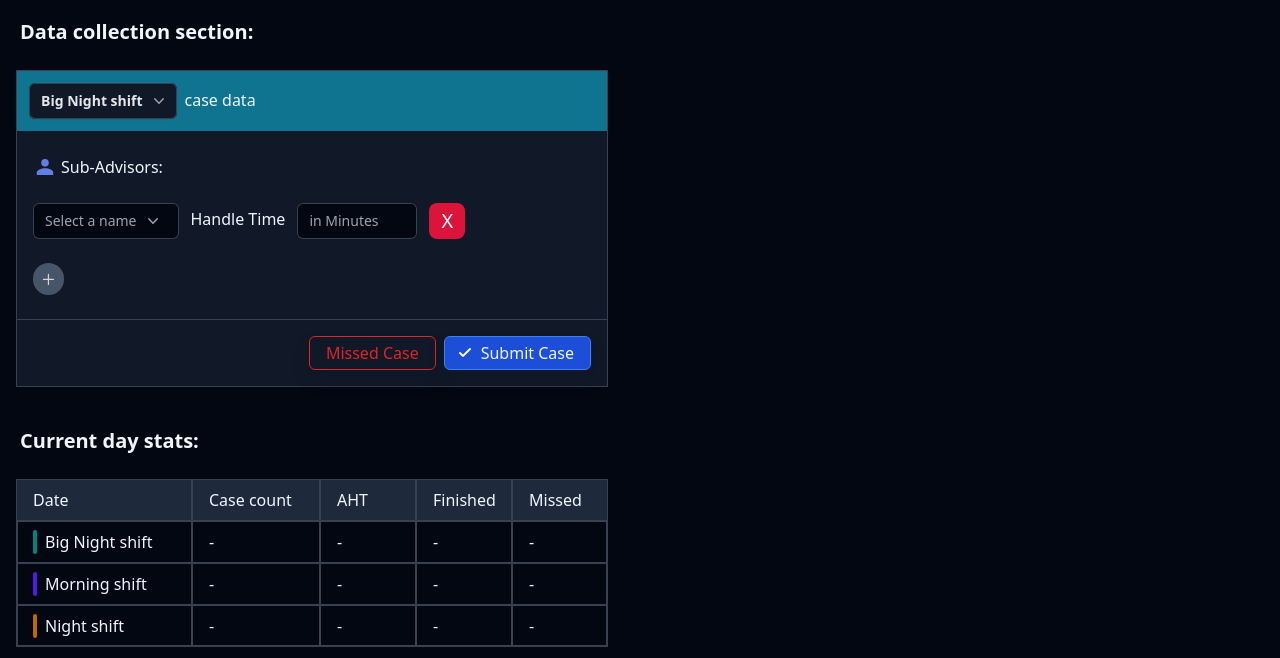
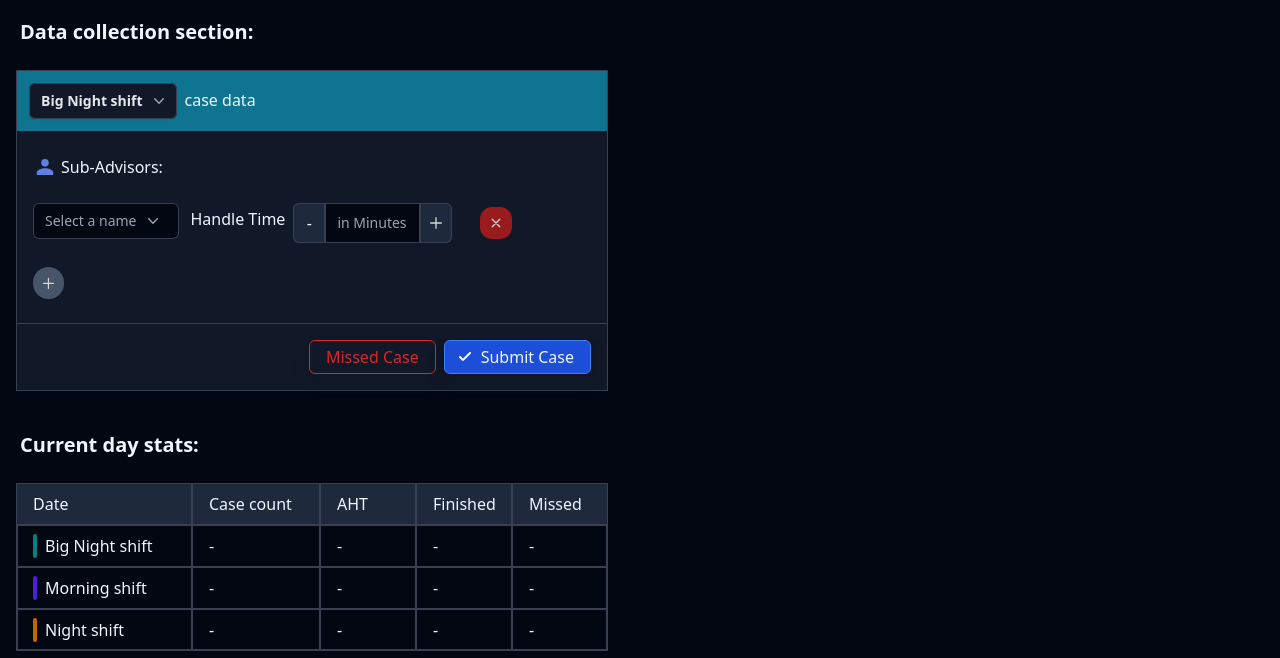
Before and after one commit to Houssam-Chakir/SAT, a website built with Parcel: page index.html in a window 1280 px wide. Shown: the part 142-800 px from the top of the page. Built offline with nearby package versions, Linux system fonts and the light colour scheme.

Commit message:
added plus and minus button for adding values to HT input + styling

```diff
--- a/app.js
+++ b/app.js
@@ -43,7 +43,7 @@ subAdvisorsSection.addEventListener("click", (e) => {
 
   // Function to handle deleting a sub-advisor
   const deleteSubAdvisor = (target) => {
-    if (target.classList.contains("Sub-advisor__delete-btn")) {
+    if (target.classList.contains("Sub-advisor__delete-btn") || target.closest(".Sub-advisor__delete-btn")) {
       const subAdvisorElement = target.closest(".Sub-advisor");
       subAdvisorElement.remove();
     }
--- a/src/subAdvisors.js
+++ b/src/subAdvisors.js
@@ -10,7 +10,7 @@ class SubAdvisors {
   formGenerator(sa) {
     const markup = `
       <!-- SUB ADVISOR STAT -->
-      <div class="Sub-advisor flex gap-3 ">
+      <div class="Sub-advisor flex gap-3">
         <div class="relative inline-block text-left">
           <!-- SUB ADVISORS DROPDOWN BUTTON -->
           <div class="drop-down__btn">
@@ -40,13 +40,20 @@ class SubAdvisors {
 
         </div>
         <!-- HT -->
-        <div class="flex gap-3">
-          <div class="pt-1">Handle Time</div>
-          <input id="AHT" type="number" class="inline-flex w-full justify-center gap-x-1.5 rounded-md bg-gray-950 px-3 py-2  text-sm font-medium text-white shadow-sm ring-1 ring-inset ring-gray-700 hover:ring-2 hover:ring-slate-200" placeholder="in Minutes" style="width: 120px;">
+        <div class="flex">
+          <label for='AHT' class="pt-1 pe-2">Handle Time</label>
+          <button type="button" onclick="this.parentNode.querySelector('[type=number]').stepDown();" class='bg-slate-800 hover:bg-slate-500 w-8 p-2 rounded-s-md ring-1 ring-inset ring-gray-700'>
+            -
+          </button>
+          <input id="AHT" type="number" step="0.5" min="0.5" max="10" class="inline-flex w-full justify-center gap-x-1.5 bg-gray-950 px-3 py-2  text-sm font-medium text-white shadow-sm ring-1 ring-inset ring-gray-700 hover:ring-2 hover:ring-slate-200" placeholder="in Minutes" style="width: 95px;">
+          <button type="button" onclick="this.parentNode.querySelector('[type=number]').stepUp();" class='bg-slate-800 hover:bg-slate-500 w-8 p-2 rounded-e-md ring-1 ring-inset ring-gray-700'>
+            <svg viewBox="0 0 24 24" fill="none" xmlns="http://www.w3.org/2000/svg"><g id="SVGRepo_bgCarrier" stroke-width="0"></g><g id="SVGRepo_tracerCarrier" stroke-linecap="round" stroke-linejoin="round"></g><g id="SVGRepo_iconCarrier"> <path d="M4 12H20M12 4V20" stroke="#d4d4d4" stroke-width="2" stroke-linecap="round" stroke-linejoin="round"></path> </g></svg>
+
+          </button>
         </div>
         <!-- Delete BUTTON -->
-        <button class='Sub-advisor__delete-btn flex deleteBtn text-xl rounded-lg px-3 p-1 text-red-600'>
-          X
+        <button class='Sub-advisor__delete-btn bg-red-800 hover:bg-red-500 w-8 h-8 p-2 rounded-xl mt-[4px] ms-4'>
+          <svg class='rotate-45' viewBox="0 0 24 24" fill="none" xmlns="http://www.w3.org/2000/svg"><g id="SVGRepo_bgCarrier" stroke-width="0"></g><g id="SVGRepo_tracerCarrier" stroke-linecap="round" stroke-linejoin="round"></g><g id="SVGRepo_iconCarrier"> <path d="M4 12H20M12 4V20" stroke="#d4d4d4" stroke-width="2" stroke-linecap="round" stroke-linejoin="round"></path> </g></svg>
         </button>
       </div>
     `;
--- a/styles.css
+++ b/styles.css
@@ -17,3 +17,15 @@
   background: crimson;
   color: white;
 }
+
+/* Chrome, Safari, Edge, Opera */
+input::-webkit-outer-spin-button,
+input::-webkit-inner-spin-button {
+  -webkit-appearance: none;
+  margin: 0;
+}
+
+/* Firefox */
+input[type=number] {
+  -moz-appearance: textfield;
+}
```
Also changed, not shown: src/output.css.
